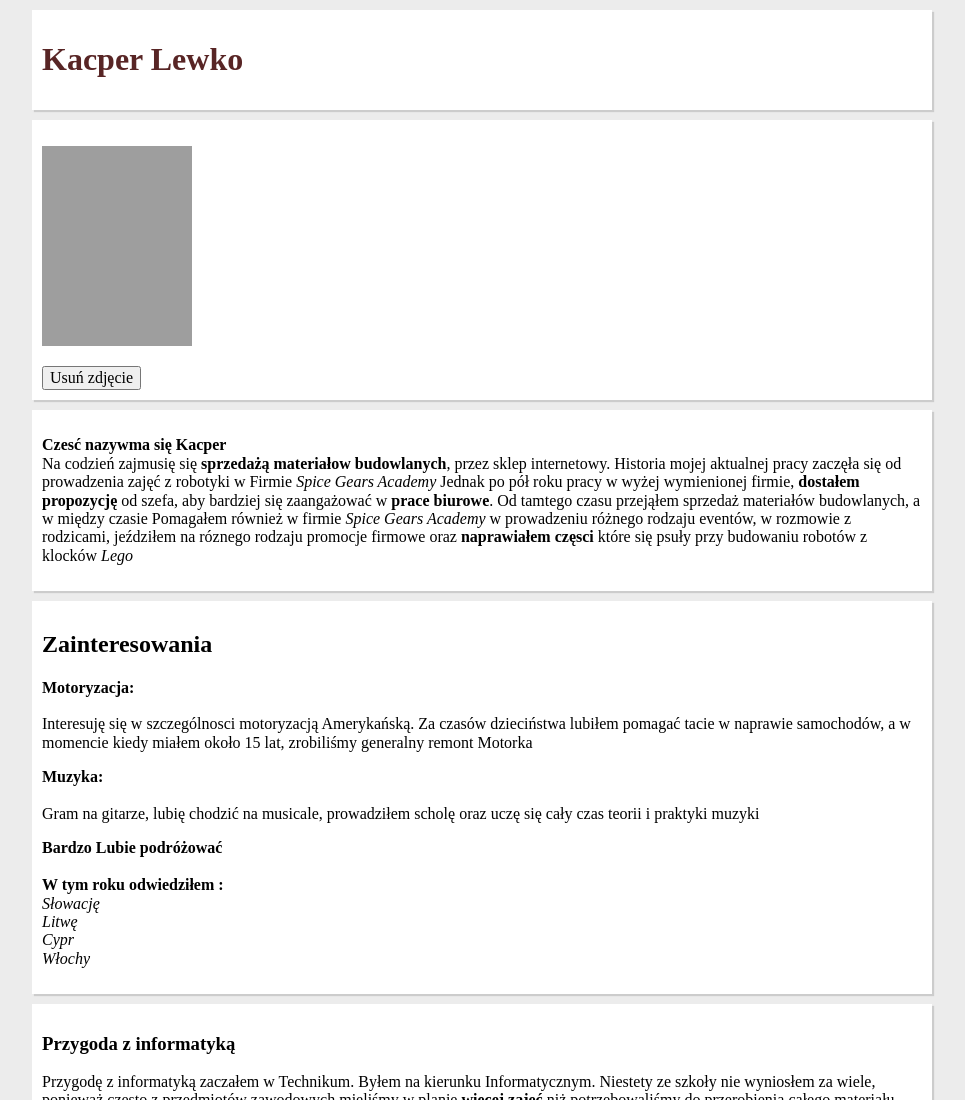
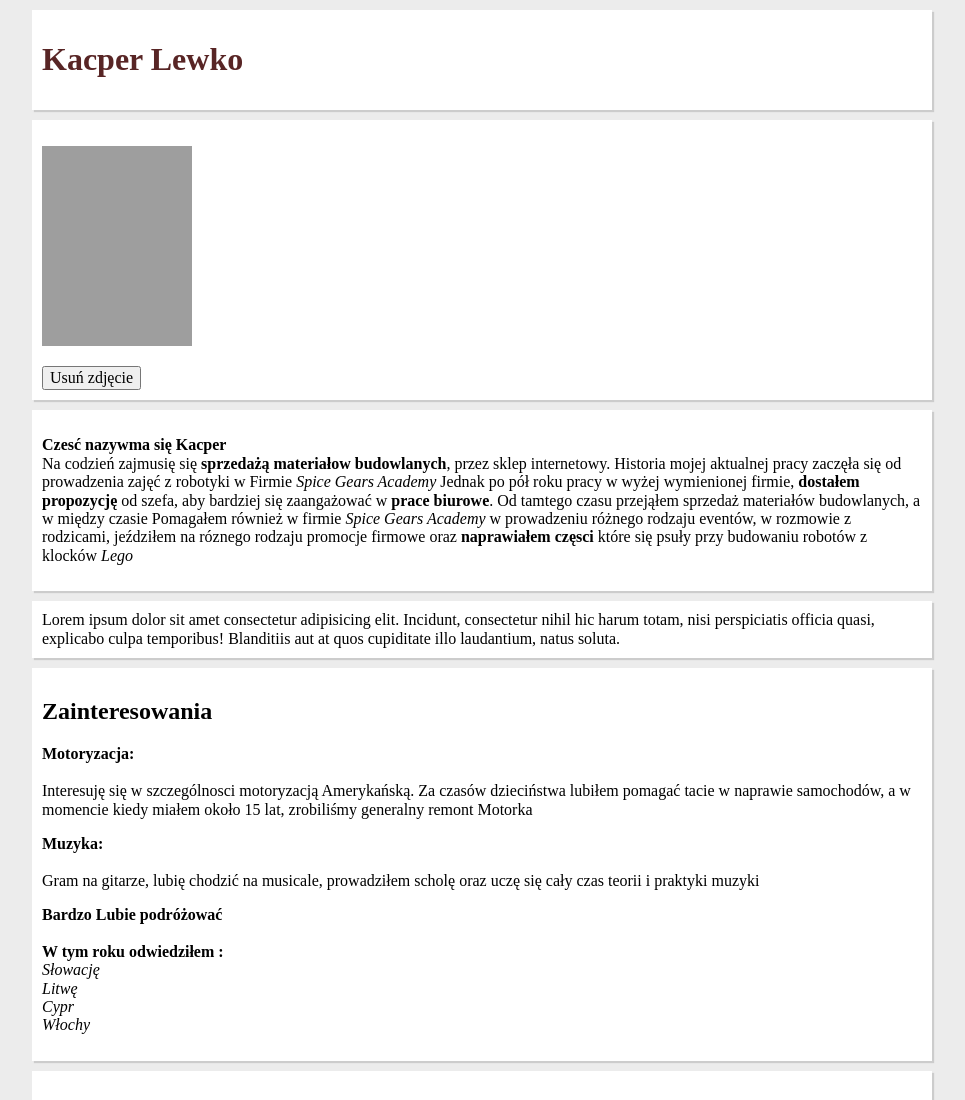
Before and after one commit to Pepko0/homepage, a plain HTML site: page index.html in a window 1280 px wide. Shown: the top 1100 px of the page, without its empty margins (158-1123 px from the left). Drawn offline with nearby package versions, Linux system fonts and the light colour scheme; grey boxes are pictures that could not be loaded.

Commit message:
added new test article

```diff
--- a/index.html
+++ b/index.html
@@ -39,6 +39,12 @@
             psuły
             przy budowaniu robotów z klocków <i>Lego</i> </p>
     </article>
+    <article class="article">
+        Lorem ipsum dolor sit amet consectetur adipisicing elit. Incidunt, consectetur nihil hic harum totam, nisi
+        perspiciatis officia quasi, explicabo culpa temporibus! Blanditiis aut at quos cupiditate illo laudantium, natus
+        soluta.
+    </article>
+
     <article class="article">
         <h2>Zainteresowania</h2>
 
```
